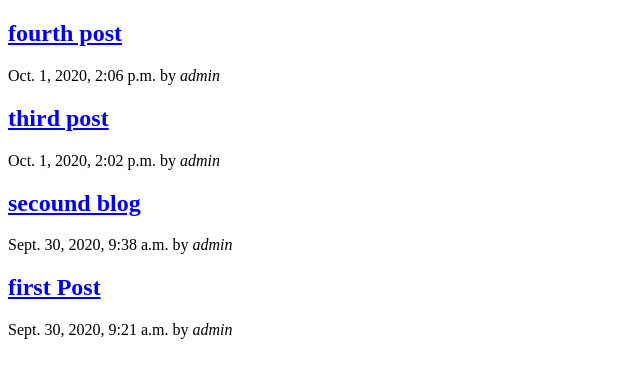
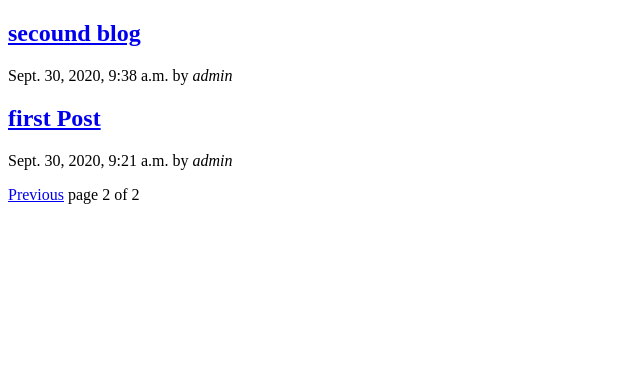
Before and after one commit to Amarkumargupta/BloggingApp, a Django app: page /blog/?page=2 in a window 1280 px wide. Shown: the top 378 px of the page, without its empty margins (0-640 px from the left). Run offline with Django 3.2, Linux system fonts and the light colour scheme; data comes from the database, SQL or seed files in the repository; both versions use the stored data as it was after the commit.

Commit message:
pagination is added

```diff
--- a/Blog/templates/Blog/post/list.html
+++ b/Blog/templates/Blog/post/list.html
@@ -3,4 +3,4 @@
     <h2>{{post.title}} </h2>
 </a>
 <p>{{post.publish}} by <i>{{post.author}}</i> </p>
-{% endfor %} {% endblock %}
+{% endfor %} {% include "Blog/post/pagination.html" with page=Posts %} {% endblock %}
--- /dev/null
+++ b/Blog/templates/Blog/post/pagination.html
@@ -0,0 +1,15 @@
+<div class="pagination">
+    <span>
+        {% if page.has_previous %}
+            <a href="?page={{ page.previous_page_number }}">Previous</a>
+        {% endif%}
+    </span>
+    <span>
+        page {{page.number}} of {{ page.paginator.num_pages }}
+    </span>
+    <span>
+        {% if page.has_next %}
+            <a href="?page={{ page.next_page_number }}">Next</a>
+        {% endif%}
+    </span>
+</div>
--- a/Blog/views.py
+++ b/Blog/views.py
@@ -1,16 +1,32 @@
 from django.shortcuts import render,get_object_or_404
+from django.core.paginator import Paginator ,EmptyPage,PageNotAnInteger
 from .models import Post
 
 def post_list(request):
-    posts = Post.objects.filter(status='published')
+    posts_list = Post.objects.all()
+    paginator = Paginator(posts_list,2)
+    page_no = request.GET.get('page')
+    try:
+        posts=paginator.page(page_no)
+    except PageNotAnInteger:
+        posts = paginator.page(1)
+    except EmptyPage:
+        posts = paginator.page(paginator.num_pages)
     context = {
         'title':'All Posts',
+        'page': page_no,
         'Posts':posts,
     }
     return render(request,'Blog/post/list.html',context)
 
 def post_detail(request,year,month,day,post):
-    post = get_object_or_404(Post,slug=post,status='published',publish__year=year,publish__month=month,publish__day=day)
+    post = get_object_or_404(
+                    Post,
+                slug=post,
+                status='published',
+                publish__year=year,
+                publish__month=month,
+                publish__day=day     )
     context={
         'title':post.title,
         'post':post,
```
Also changed, not shown: db.sqlite3.
